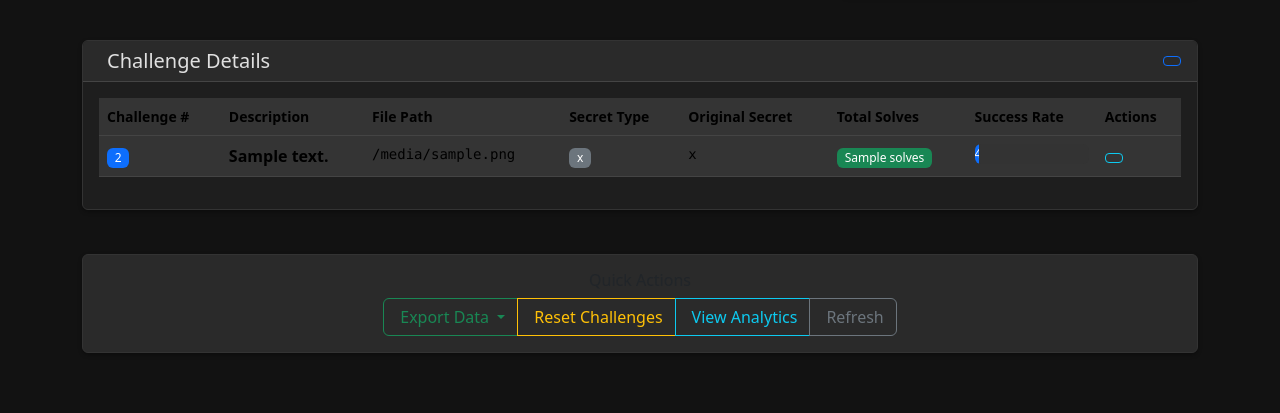
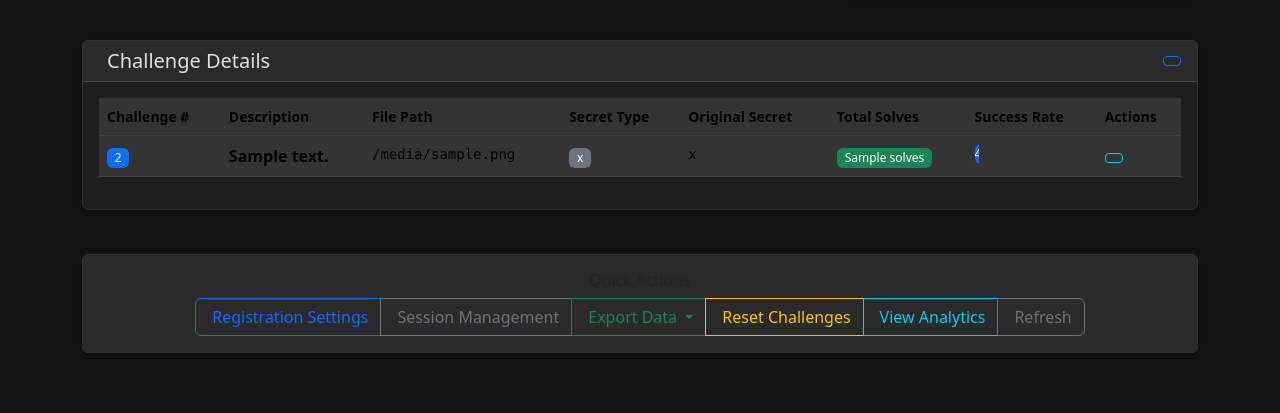
Before and after one commit to H4R335HR/midnight-ctf, a Flask app: template templates/admin.html in a window 1280 px wide. Shown: the part 553-966 px from the top of the page. Run offline with Flask 3, Linux system fonts and the light colour scheme; tables that the repository leaves empty hold one stand-in row (values such as "Sample post"); the template is opened without the code that fills it: values that come from a table or form of the project are taken from there, most other values are stand-ins (such as "Sample title", 1, 10 or a date in 2020); parts of the project's set-up code (start-up, migrations or seed data) failed here and were passed over; some libraries are stand-ins or nearby versions.

Commit message:
Add new Links to Admin dashboards

```diff
--- a/templates/admin.html
+++ b/templates/admin.html
@@ -305,6 +305,15 @@
             <div class="card-body text-center">
                 <h6 class="card-title">Quick Actions</h6>
                 <div class="btn-group" role="group">
+                     <a href="/admin/registration-settings" class="btn btn-outline-primary">
+                        <i class="fas fa-user-cog me-1"></i>Registration Settings
+                    </a>
+
+                    <!-- New Sessions Management Link -->
+                    <a href="/admin/sessions" class="btn btn-outline-secondary">
+                        <i class="fas fa-desktop me-1"></i>Session Management
+                    </a>
+
                     <div class="btn-group" role="group">
                         <button class="btn btn-outline-success dropdown-toggle" data-bs-toggle="dropdown">
                             <i class="fas fa-download me-1"></i>Export Data
```
